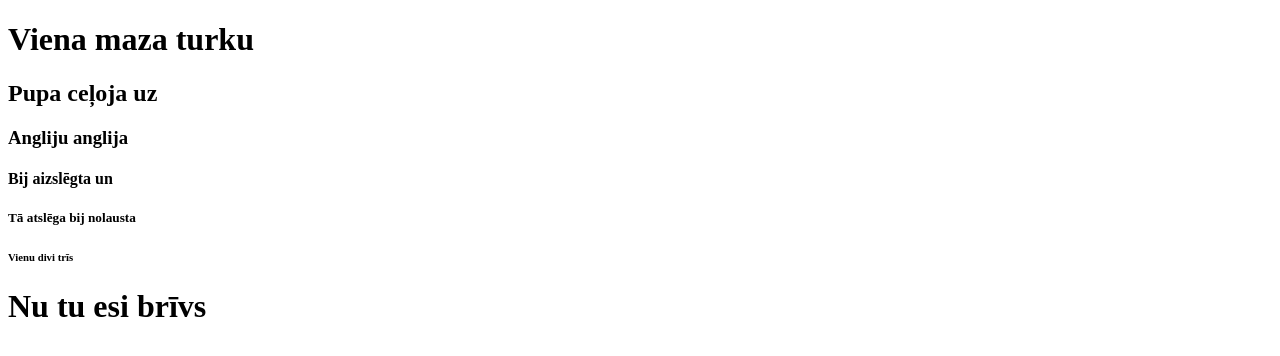
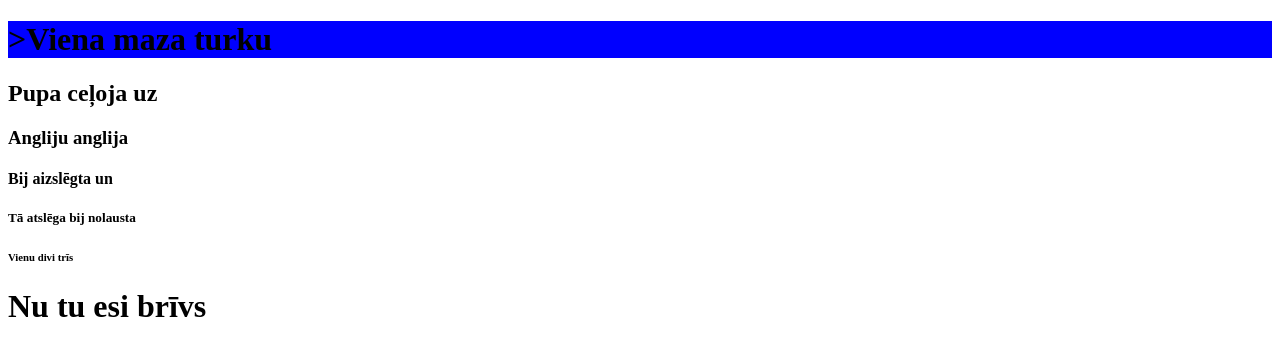
Before and after one commit to evelinasabine/kam, a plain HTML site: page index.html in a window 1280 px wide. Drawn offline with Linux system fonts and the light colour scheme.

Commit message:
Update index.html

```diff
--- a/index.html
+++ b/index.html
@@ -6,7 +6,7 @@
 
 <body>
 
-<h1 style="background-color:blue;"><h1>Viena maza turku</h1>
+<h1 style="background-color:blue;">>Viena maza turku</h1>
 <h2>Pupa ceļoja uz</h2>
 <h3>Angliju anglija</h3>
 <h4>Bij aizslēgta un</h4>
```
